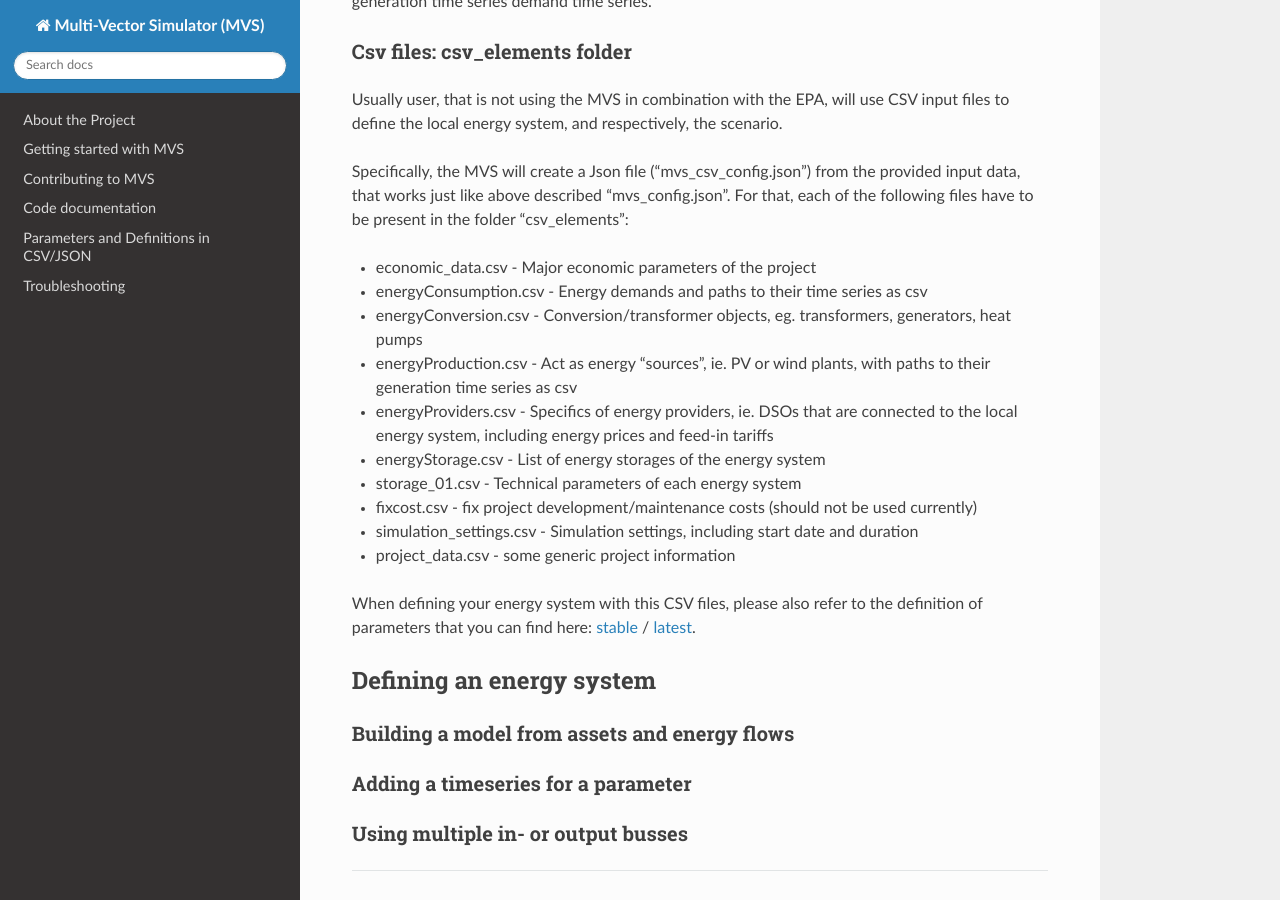
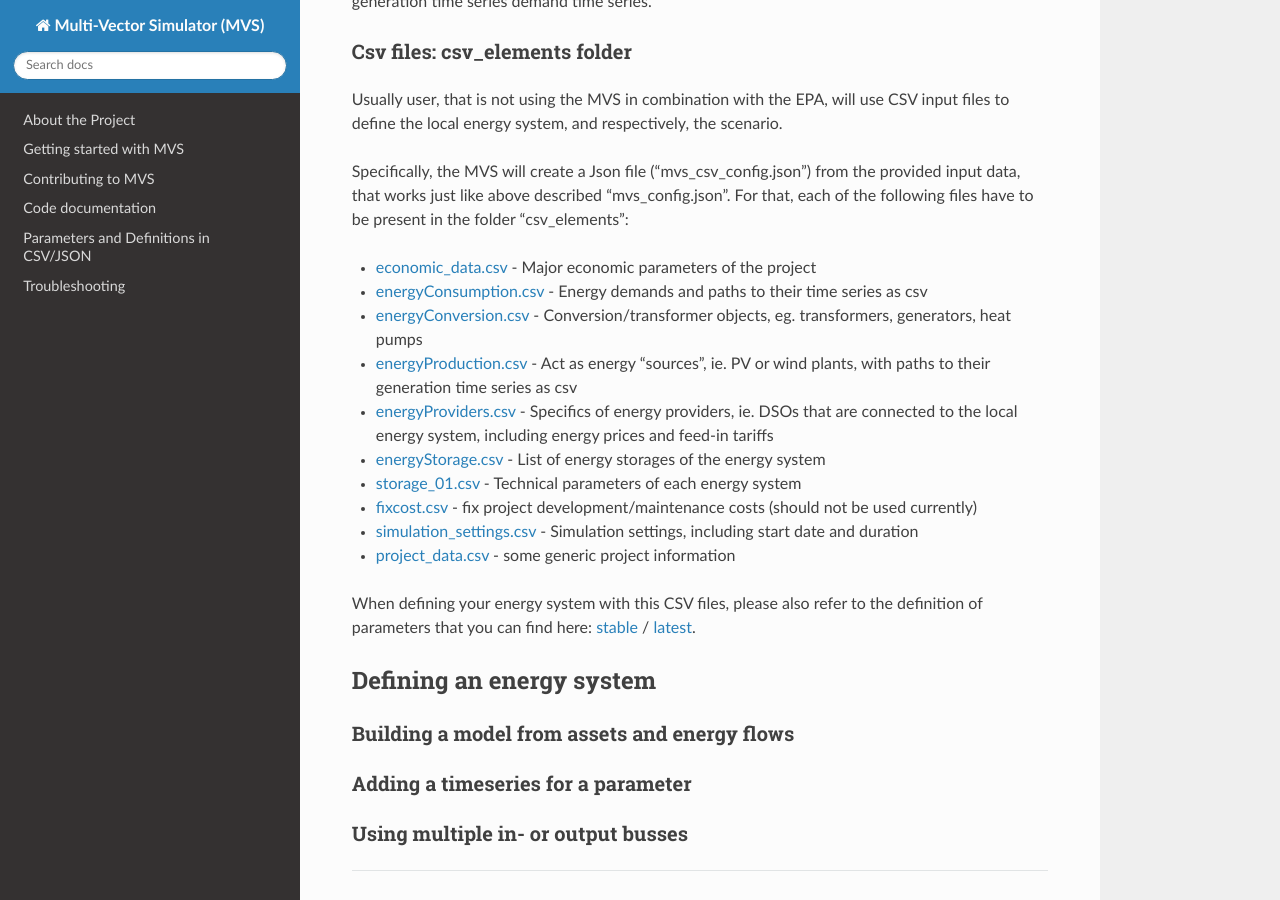
Before and after one commit to rl-institut/multi-vector-simulator, a Sphinx documentation site: the page built from docs/simulating_with_the_mvs.rst, in a window 1280 px wide and 900 px high, scrolled down 1271 px. Built offline with Sphinx 7.4.7 and the Read the Docs theme 2.0.0, drawn with Linux system fonts in a browser that asks for light colours; part of the change alters nothing that is shown.

```diff
--- a/docs/simulating_with_the_mvs.rst
+++ b/docs/simulating_with_the_mvs.rst
@@ -33,16 +33,16 @@ Usually user, that is not using the MVS in combination with the EPA, will use CS
 Specifically, the MVS will create a Json file ("mvs_csv_config.json") from the provided input data, that works just like above described "mvs_config.json".
 For that, each of the following files have to be present in the folder "csv_elements":
 
-- economic_data.csv - Major economic parameters of the project
-- energyConsumption.csv - Energy demands and paths to their time series as csv
-- energyConversion.csv - Conversion/transformer objects, eg. transformers, generators, heat pumps
-- energyProduction.csv - Act as energy "sources", ie. PV or wind plants, with paths to their generation time series as csv
-- energyProviders.csv - Specifics of energy providers, ie. DSOs that are connected to the local energy system, including energy prices and feed-in tariffs
-- energyStorage.csv - List of energy storages of the energy system
-- storage_01.csv - Technical parameters of each energy system
-- fixcost.csv - fix project development/maintenance costs (should not be used currently)
-- simulation_settings.csv - Simulation settings, including start date and duration
-- project_data.csv - some generic project information
+- `economic_data.csv <https://github.com/rl-institut/mvs_eland/blob/dev/inputs/csv_elements/economic_data.csv>`_ - Major economic parameters of the project
+- `energyConsumption.csv  <https://github.com/rl-institut/mvs_eland/blob/dev/inputs/csv_elements/energyConsumption.csv>`_ - Energy demands and paths to their time series as csv
+- `energyConversion.csv <https://github.com/rl-institut/mvs_eland/blob/dev/inputs/csv_elements/energyConversion.csv>`_ - Conversion/transformer objects, eg. transformers, generators, heat pumps
+- `energyProduction.csv <https://github.com/rl-institut/mvs_eland/blob/dev/inputs/csv_elements/energyProduction.csv>`_ - Act as energy "sources", ie. PV or wind plants, with paths to their generation time series as csv
+- `energyProviders.csv <https://github.com/rl-institut/mvs_eland/blob/dev/inputs/csv_elements/energyProviders.cs>`_ - Specifics of energy providers, ie. DSOs that are connected to the local energy system, including energy prices and feed-in tariffs
+- `energyStorage.csv <https://github.com/rl-institut/mvs_eland/blob/dev/inputs/csv_elements/energyStorage.csv>`_ - List of energy storages of the energy system
+- `storage_01.csv <https://github.com/rl-institut/mvs_eland/blob/dev/inputs/csv_elements/storage_01.csv>`_ - Technical parameters of each energy system
+- `fixcost.csv <https://github.com/rl-institut/mvs_eland/blob/dev/inputs/csv_elements/fixcost.csv>`_ - fix project development/maintenance costs (should not be used currently)
+- `simulation_settings.csv <https://github.com/rl-institut/mvs_eland/blob/dev/inputs/csv_elements/simulation_settings.csv>`_ - Simulation settings, including start date and duration
+- `project_data.csv <https://github.com/rl-institut/mvs_eland/blob/dev/inputs/csv_elements/project_data.csv>`_ - some generic project information
 
 When defining your energy system with this CSV files, please also refer to the definition of parameters that you can find here: `stable <https://mvs-eland.readthedocs.io/en/stable/MVS_parameters.html>`_ / `latest <https://mvs-eland.readthedocs.io/en/latest/MVS_parameters.html>`_.
 
```
